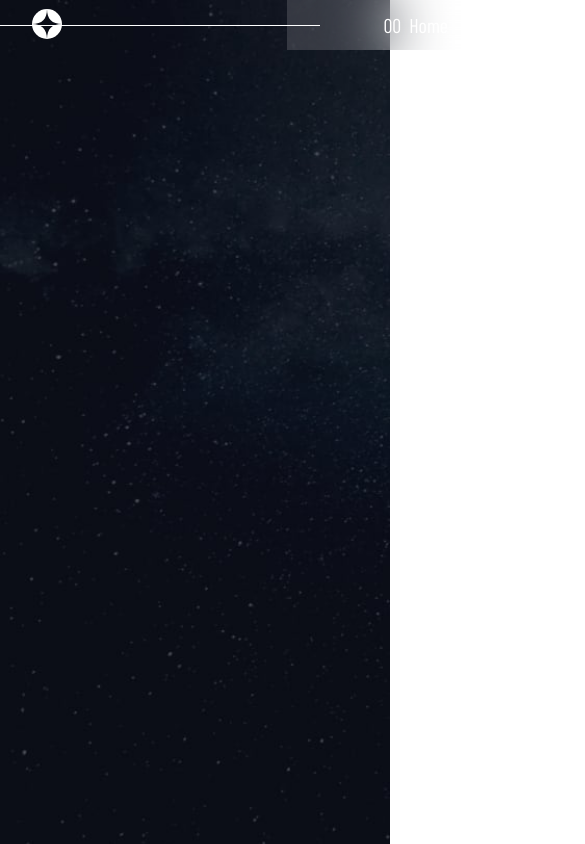
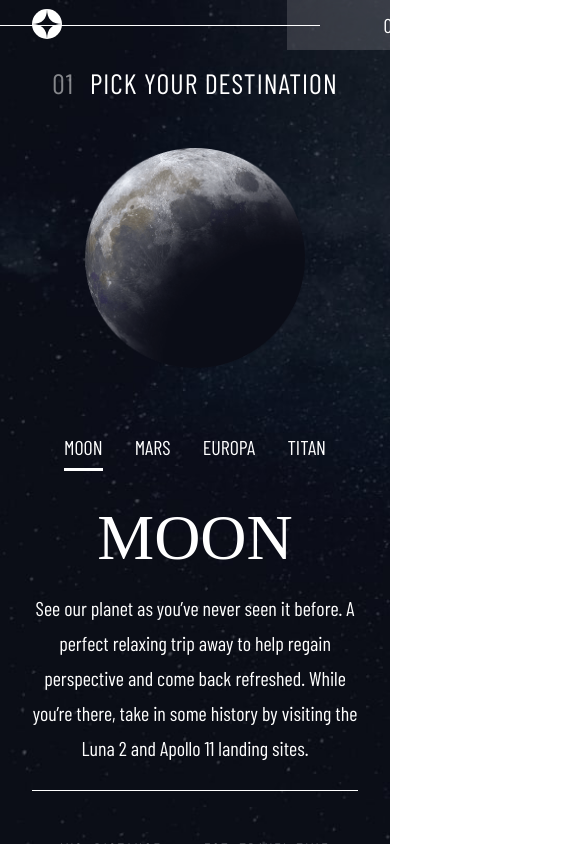
Before and after one commit to tanmaymspatel/space-tourism, a React (Create React App) app: page /destination in a window 390 px wide. Shown: the top 844 px of the page, 585 px wide, since content can reach past the window. Built offline with nearby package versions, Linux system fonts and the light colour scheme.

Commit message:
feat: destination page design and responsive

```diff
--- a/src/App.tsx
+++ b/src/App.tsx
@@ -14,8 +14,10 @@ function App() {
       <header id="header" className="d-flex align-items-center justify-content-between">
         <Header />
       </header>
-      <main className="main-content flex-grow-1">
-        <Routing />
+      <main className="main-content flex-grow-1 overflow-y-auto">
+        <section className="section h-100">
+          <Routing />
+        </section>
       </main>
     </div>
   );
--- a/src/assets/scss/base/_global.scss
+++ b/src/assets/scss/base/_global.scss
@@ -4,6 +4,7 @@
 html,
 body {
     height: 100%;
+    overflow: hidden;
 }
 
 body {
--- a/src/assets/scss/layout/_content.scss
+++ b/src/assets/scss/layout/_content.scss
@@ -131,4 +131,153 @@
         transform: translate(-50%, -50%);
         letter-spacing: 2px;
     }
+
+    // destination
+
+    .image-col {
+        height: auto;
+
+        @include breakpoint-up(md) {
+            height: 100%;
+        }
+    }
+
+    .heading {
+        padding: 1rem 0;
+        font-size: 1.75rem;
+        letter-spacing: 1px;
+
+        @include breakpoint-up(sm) {
+            padding: 2rem 0;
+        }
+
+        @include breakpoint-up(md) {
+            padding: 3rem 0;
+
+        }
+
+        .heading-index {
+            color: rgba($light, 0.5);
+            margin-right: 1rem;
+        }
+    }
+
+    .image-container {
+        padding: 2rem 0 4rem 0;
+
+        @include breakpoint-up(md) {
+            padding: 2rem 0 0 0;
+        }
+    }
+
+    .destination-col {
+        padding: 0 1rem;
+
+        @include breakpoint-up(md) {
+            padding: 0 0 0 5rem;
+        }
+    }
+
+    .destination-image {
+        width: 220px;
+
+        @include breakpoint-up(md) {
+            width: auto;
+        }
+    }
+
+
+    .destination-header {
+        padding: 0 2rem;
+        flex: 0 0 50px;
+
+        @include breakpoint-up(sm) {
+            padding: 0 5rem;
+        }
+
+        @include breakpoint-up(md) {
+            padding: 0 7rem 0 0;
+        }
+    }
+
+    .destination-link {
+        font-size: 1.25rem;
+        padding-bottom: 0.75rem;
+        position: relative;
+
+        &::after {
+            content: "";
+            background: white;
+            height: 3px;
+            width: 0%;
+            position: absolute;
+            bottom: 0;
+            left: 0;
+            transition: $transition-timing all;
+        }
+
+        &:hover::after {
+            width: 100%;
+        }
+
+        &.active::after {
+            width: 100%;
+        }
+    }
+
+    .destination-title {
+        font-size: 4rem;
+        font-family: "Bellefair, serif";
+        padding: 1rem 0;
+
+        @include breakpoint-up(sm) {
+            font-size: 5rem;
+        }
+
+        @include breakpoint-up(md) {
+            font-size: 7rem;
+        }
+    }
+
+    .destination-description {
+        font-size: 1.25rem;
+        padding-bottom: 2rem;
+        margin-bottom: 1rem;
+        border-bottom: 1px solid $light;
+        line-height: 35px;
+        height: 200px;
+
+        @include breakpoint-up(md) {
+            height: 180px;
+        }
+    }
+
+    .destination-footer {
+        padding: 2rem 0;
+    }
+
+    .destination-footer-col {
+        width: 48%;
+    }
+
+    .footer-pre-heading {
+        font-size: 1rem;
+        letter-spacing: 2px;
+
+        @include breakpoint-up(md) {
+            font-size: 1.125rem;
+        }
+    }
+
+    .footer-heading {
+        font-size: 1.75rem;
+        padding: 0.5rem 0;
+        letter-spacing: 1px;
+
+        @include breakpoint-up(md) {
+            font-size: 2.25rem;
+            padding: 1rem 0;
+        }
+    }
+
 }
--- /dev/null
+++ b/src/components/data.ts
@@ -0,0 +1,39 @@
+import moon from "../assets/images/destination/image-moon.png"
+import mars from "../assets/images/destination/image-mars.png"
+import europa from "../assets/images/destination/image-europa.png"
+import titan from "../assets/images/destination/image-titan.png"
+
+export const destinationData = [
+    {
+        id: "moon",
+        title: "Moon",
+        image: moon,
+        description: "See our planet as you’ve never seen it before. A perfect relaxing trip away to help regain perspective and come back refreshed. While you’re there, take in some history by visiting the Luna 2 and Apollo 11 landing sites.",
+        avgDistance: "384,400 KM",
+        estTravelTime: "3 DAYS",
+    },
+    {
+        id: "mars",
+        title: "Mars",
+        image: mars,
+        description: "Don’t forget to pack your hiking boots. You’ll need them to tackle Olympus Mons, the tallest planetary mountain in our solar system. It’s two and a half times the size of Everest!",
+        avgDistance: "225 MIL. KM",
+        estTravelTime: "9 MONTHS",
+    },
+    {
+        id: "europa",
+        title: "Europa",
+        image: europa,
+        description: "The smallest of the four Galilean moons orbiting Jupiter, Europa is a winter lover’s dream. With an icy surface, it’s perfect for a bit of ice skating, curling, hockey, or simple relaxation in your snug wintery cabin.",
+        avgDistance: "628 MIL. KM",
+        estTravelTime: "3 YEARS",
+    },
+    {
+        id: "titan",
+        title: "Titan",
+        image: titan,
+        description: "The only moon known to have a dense atmosphere other than Earth, Titan is a home away from home (just a few hundred degrees colder!). As a bonus, you get striking views of the Rings of Saturn.",
+        avgDistance: "1.6 BIL. KM",
+        estTravelTime: "7 YEARS",
+    },
+]
--- a/src/core/components/Routing.tsx
+++ b/src/core/components/Routing.tsx
@@ -1,4 +1,5 @@
 import { Routes, Route } from "react-router-dom";
+import Destination from "../../pages/Destination";
 
 import Home from "../../pages/Home";
 
@@ -7,6 +8,7 @@ function Routing() {
         <Routes>
             <Route path="/" element={<Home />} />
             <Route path="/home" element={<Home />} />
+            <Route path="/destination" element={<Destination />} />
         </Routes>
     )
 };
--- /dev/null
+++ b/src/pages/Destination.tsx
@@ -0,0 +1,55 @@
+import { useState } from "react";
+import { destinationData } from "../components/data";
+
+function Destination() {
+
+    const [destIndex, setIndex] = useState<number>(0);
+    const currentDestination = destinationData[destIndex];
+
+    const destinationTabs = destinationData.map((data, index) => {
+        return (
+            <p className={`${destIndex === index ? "active" : ""} destination-link text-uppercase cursor-pointer`}
+                onClick={() => setIndex(index)}
+            >{data.title}</p>
+        )
+    })
+
+    return (
+        <div className="container h-100 d-flex align-items-center">
+            <div className="row h-100 w-100 align-items-center">
+                <div className="col image-col">
+                    <h3 className="heading fw-light text-align">
+                        <span className="heading-index">01</span>
+                        <span className="text-uppercase text-light">Pick Your Destination</span>
+                    </h3>
+                    <figure className="image-container text-align">
+                        <img src={currentDestination?.image} alt={currentDestination?.title} className="destination-image" />
+                    </figure>
+                </div>
+                <div className="col destination-col text-light d-flex flex-column">
+                    <div className="destination-header">
+                        <nav className="d-flex align-items-center justify-content-between">
+                            {destinationTabs}
+                        </nav>
+                    </div>
+                    <div className="flex-grow-1 text-align">
+                        <h2 className="destination-title text-uppercase fw-light">{currentDestination?.title}</h2>
+                        <p className="destination-description">{currentDestination?.description}</p>
+                        <div className="row destination-footer">
+                            <div className="destination-footer-col">
+                                <h6 className="footer-pre-heading fw-light text-uppercase">Avg. Distance</h6>
+                                <h3 className="footer-heading fw-light">{currentDestination?.avgDistance}</h3>
+                            </div>
+                            <div className="destination-footer-col">
+                                <h6 className="footer-pre-heading fw-light text-uppercase">Est. Travel Time</h6>
+                                <h3 className="footer-heading fw-light">{currentDestination?.estTravelTime}</h3>
+                            </div>
+                        </div>
+                    </div>
+                </div>
+            </div>
+        </div>
+    )
+};
+
+export default Destination;
--- a/src/pages/Home.tsx
+++ b/src/pages/Home.tsx
@@ -1,6 +1,5 @@
 function Home() {
     return (
-        <section className="section h-100">
         <div className="container h-100 d-flex align-items-center">
             <div className="row h-100 align-items-center">
                 <div className="col text-light">
@@ -19,7 +18,6 @@ function Home() {
                 </div>
             </div>
         </div>
-        </section>
     )
 };
 
```
Lines whose indentation alone changed are shown as unchanged.
